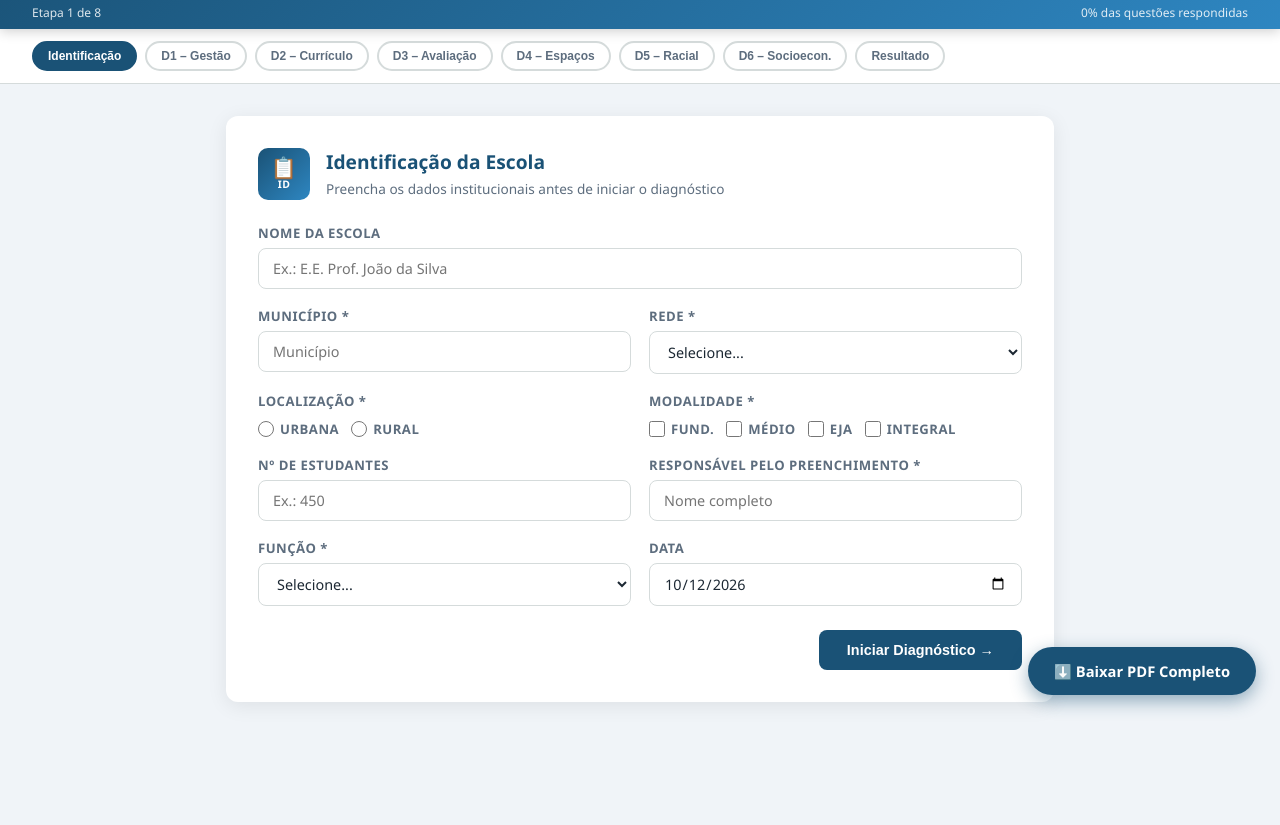
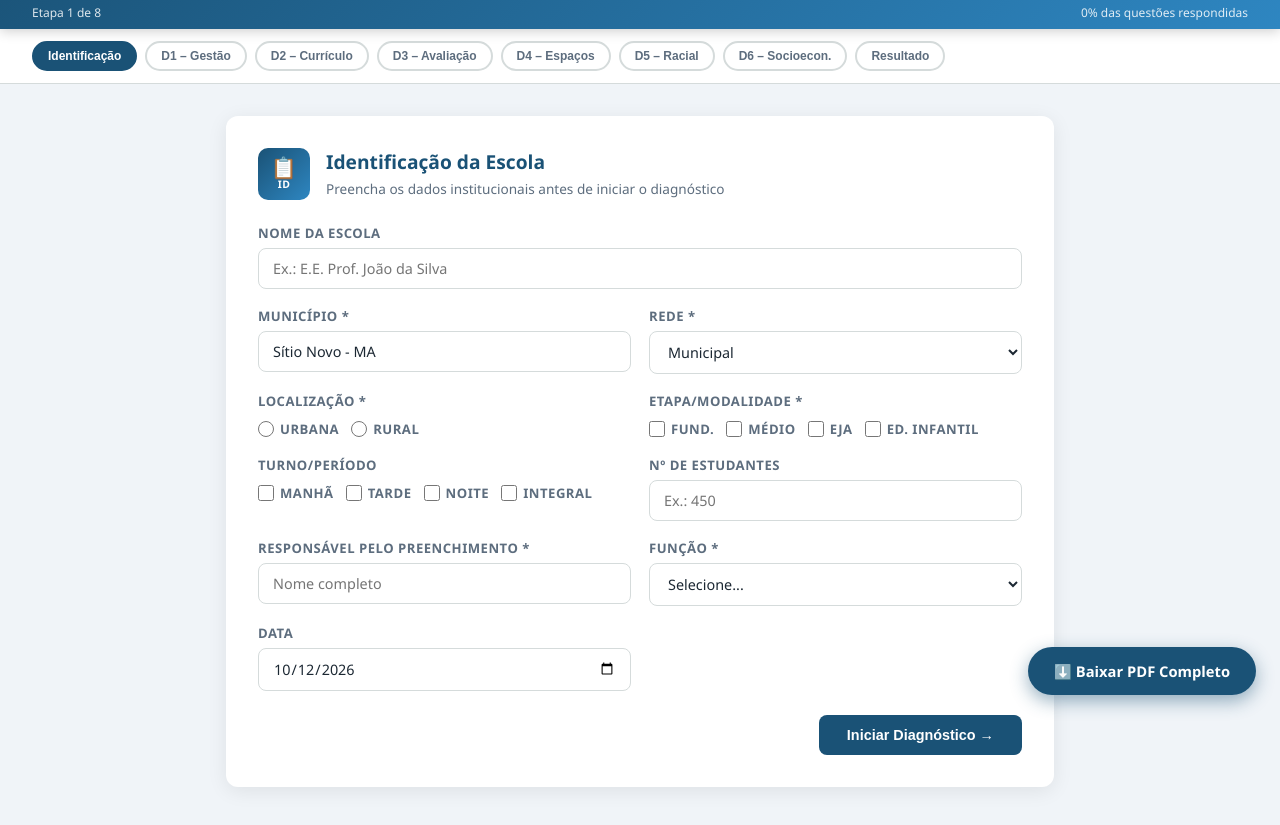
Before and after one commit to semed-sitionovo/equidade_escolar, a plain HTML site: page index.html in a window 1280 px wide. Shown: the part 81-906 px from the top of the page. Drawn offline with nearby package versions, Linux system fonts and the light colour scheme.

Commit message:
Update index.html

```diff
--- a/index.html
+++ b/index.html
@@ -294,13 +294,13 @@
       </div>
       <div class="form-group">
         <label>Município *</label>
-        <input type="text" id="municipio" placeholder="Município" />
+        <input type="text" id="municipio" placeholder="Município" value="Sítio Novo - MA" />
       </div>
       <div class="form-group">
         <label>Rede *</label>
         <select id="rede">
           <option value="">Selecione...</option>
-          <option>Municipal</option>
+          <option selected>Municipal</option>
           <option>Estadual</option>
           <option>Federal</option>
         </select>
@@ -313,12 +313,21 @@
         </div>
       </div>
       <div class="form-group">
-        <label>Modalidade *</label>
+        <label>Etapa/Modalidade *</label>
         <div class="radio-group-check">
           <label class="check-option"><input type="checkbox" name="modalidade" value="Ensino Fundamental"> Fund.</label>
           <label class="check-option"><input type="checkbox" name="modalidade" value="Ensino Médio"> Médio</label>
           <label class="check-option"><input type="checkbox" name="modalidade" value="EJA"> EJA</label>
-          <label class="check-option"><input type="checkbox" name="modalidade" value="Educação Integral"> Integral</label>
+          <label class="check-option"><input type="checkbox" name="modalidade" value="Educação Infantil"> Ed. Infantil</label>
+        </div>
+      </div>
+      <div class="form-group">
+        <label>Turno/Período</label>
+        <div class="radio-group-check">
+          <label class="check-option"><input type="checkbox" name="turno" value="Manhã"> Manhã</label>
+          <label class="check-option"><input type="checkbox" name="turno" value="Tarde"> Tarde</label>
+          <label class="check-option"><input type="checkbox" name="turno" value="Noite"> Noite</label>
+          <label class="check-option"><input type="checkbox" name="turno" value="Integral"> Integral</label>
         </div>
       </div>
       <div class="form-group">
@@ -902,6 +911,7 @@ function pdfBuildOps() {
   const B = (inner) => `<div class="pdfb">${inner}</div>`;
 
   const mods = [...document.querySelectorAll('input[name="modalidade"]:checked')].map(e => e.value).join(', ');
+  const turnos = [...document.querySelectorAll('input[name="turno"]:checked')].map(e => e.value).join(', ');
   const loc = (document.querySelector('input[name="localizacao"]:checked') || {}).value || '';
   const campo = (l, v) => `<div class="f"><span>${l}</span><b>${pdfEsc(v) || '—'}</b></div>`;
   const hoje = new Date().toLocaleDateString('pt-BR');
@@ -915,7 +925,8 @@ function pdfBuildOps() {
       ${campo('Município', val('municipio'))}
       ${campo('Rede', val('rede'))}
       ${campo('Localização', loc)}
-      ${campo('Modalidade', mods)}
+      ${campo('Etapa/Modalidade', mods)}
+      ${campo('Turno/Período', turnos)}
       ${campo('Nº de Estudantes', val('numEstudantes'))}
       ${campo('Data', pdfFmtDate(val('dataPreenchimento')))}
       ${campo('Responsável', val('responsavel'))}
```
